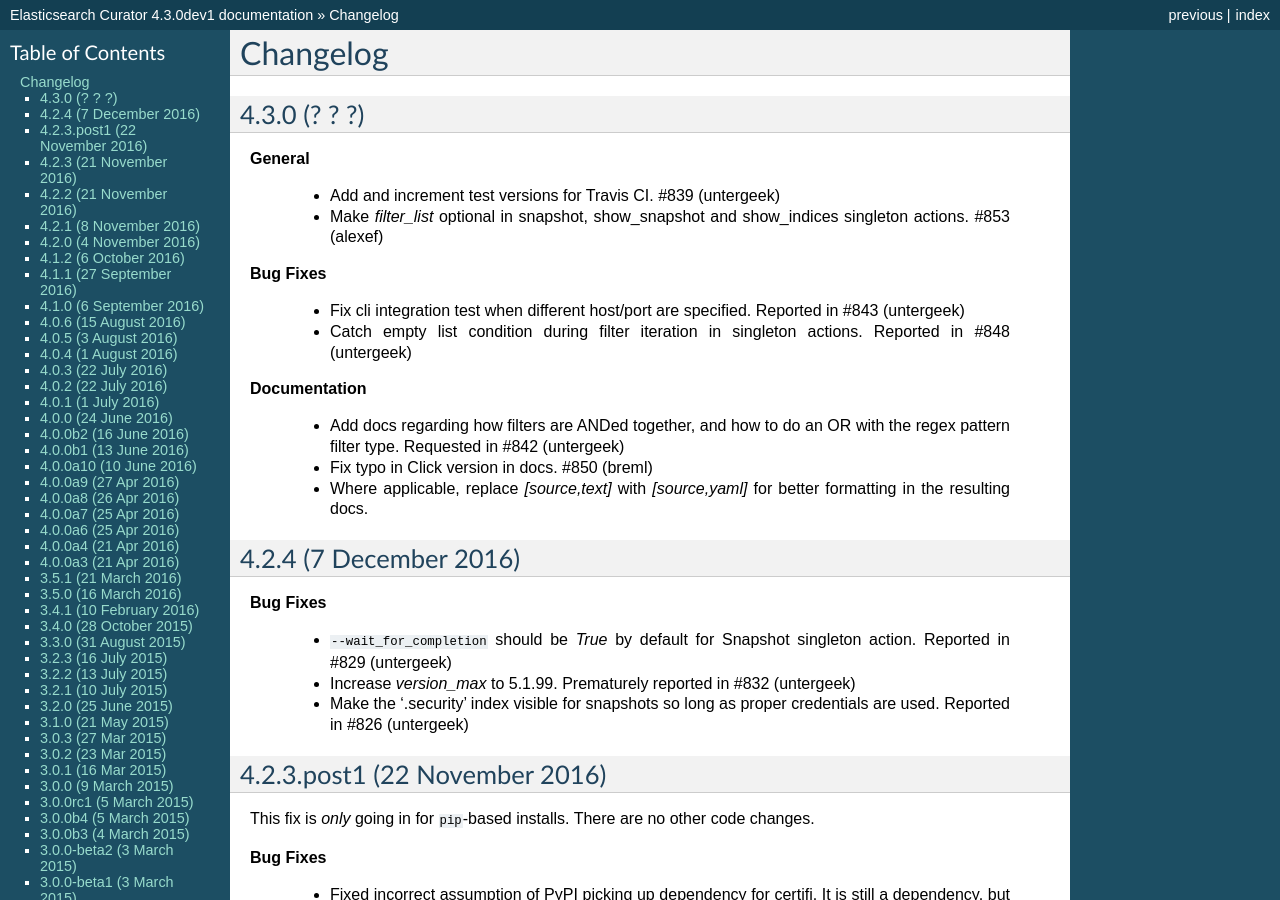
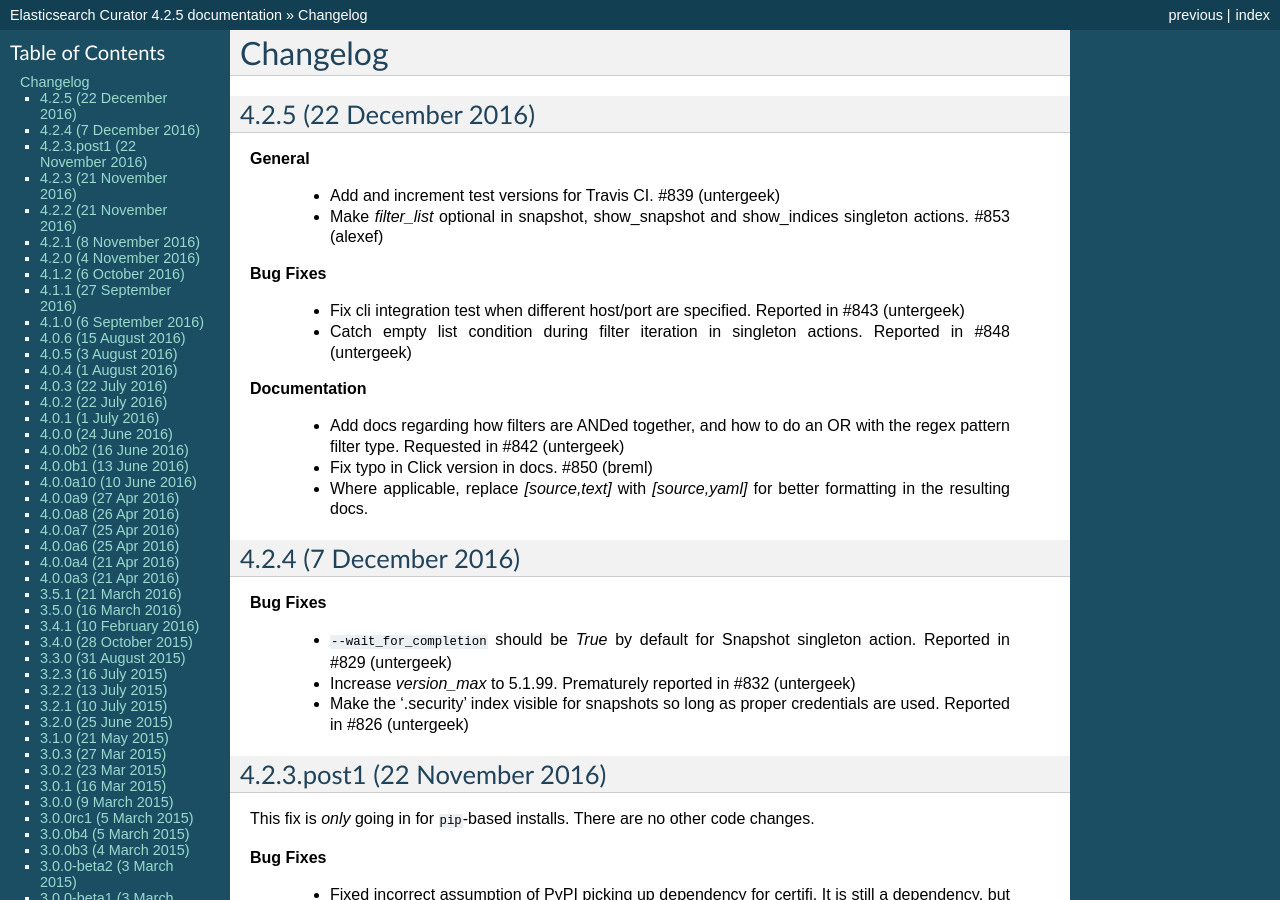
Before and after one commit to elastic/curator, a Sphinx documentation site: the page built from docs/Changelog.rst, in a window 1280 px wide and 900 px high. Built offline with Sphinx 7.4.7, drawn with Linux system fonts in a browser that asks for light colours; some of the changed text lies outside the part shown.

Commit message:
Prepare for release of 4.2.5

```diff
--- a/curator/_version.py
+++ b/curator/_version.py
@@ -1 +1 @@
-__version__ = '4.3.0dev1'
+__version__ = '4.2.5'
--- a/docs/Changelog.rst
+++ b/docs/Changelog.rst
@@ -3,8 +3,8 @@
 Changelog
 =========
 
-4.3.0 (? ? ?)
--------------
+4.2.5 (22 December 2016)
+------------------------
 
 **General**
 
```
Also changed, not shown: 1 other file.
